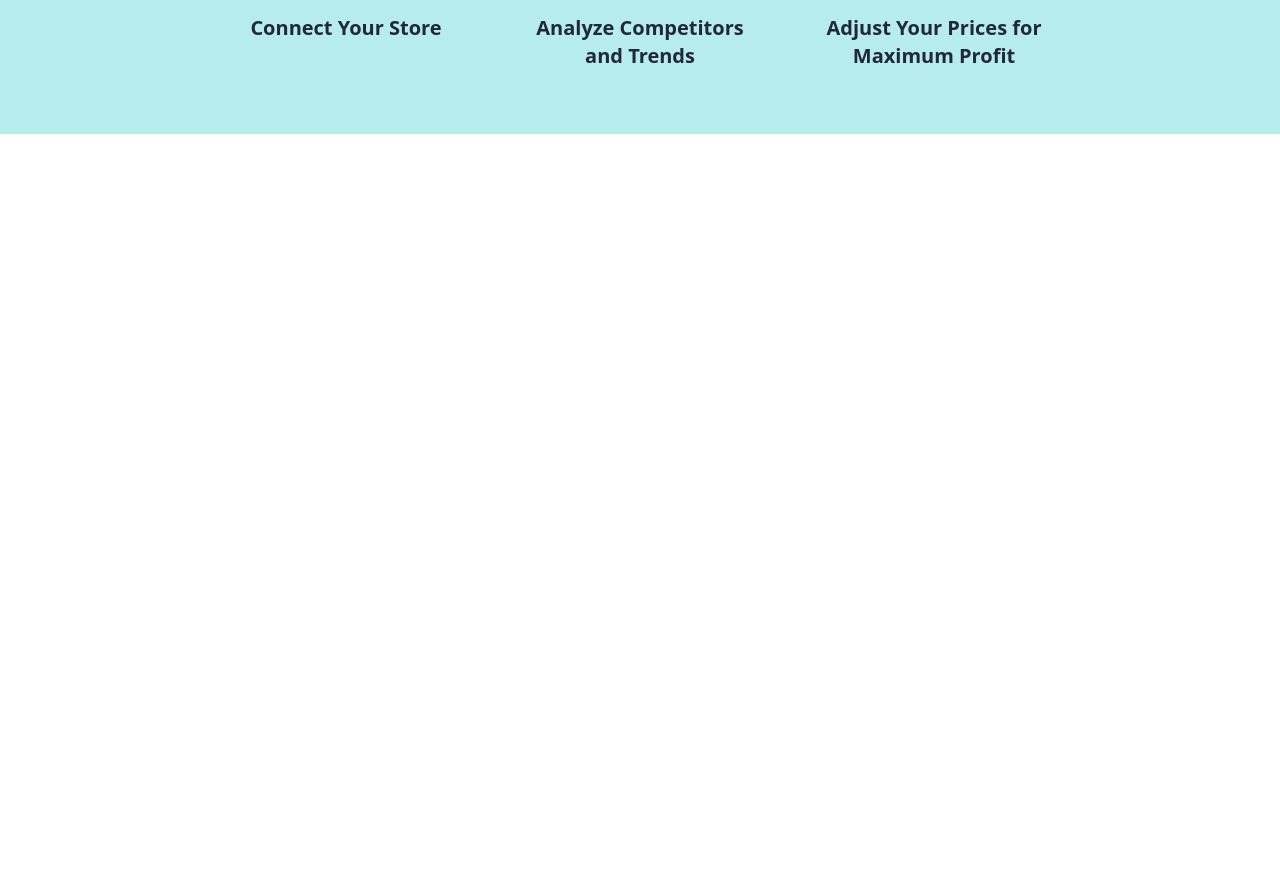
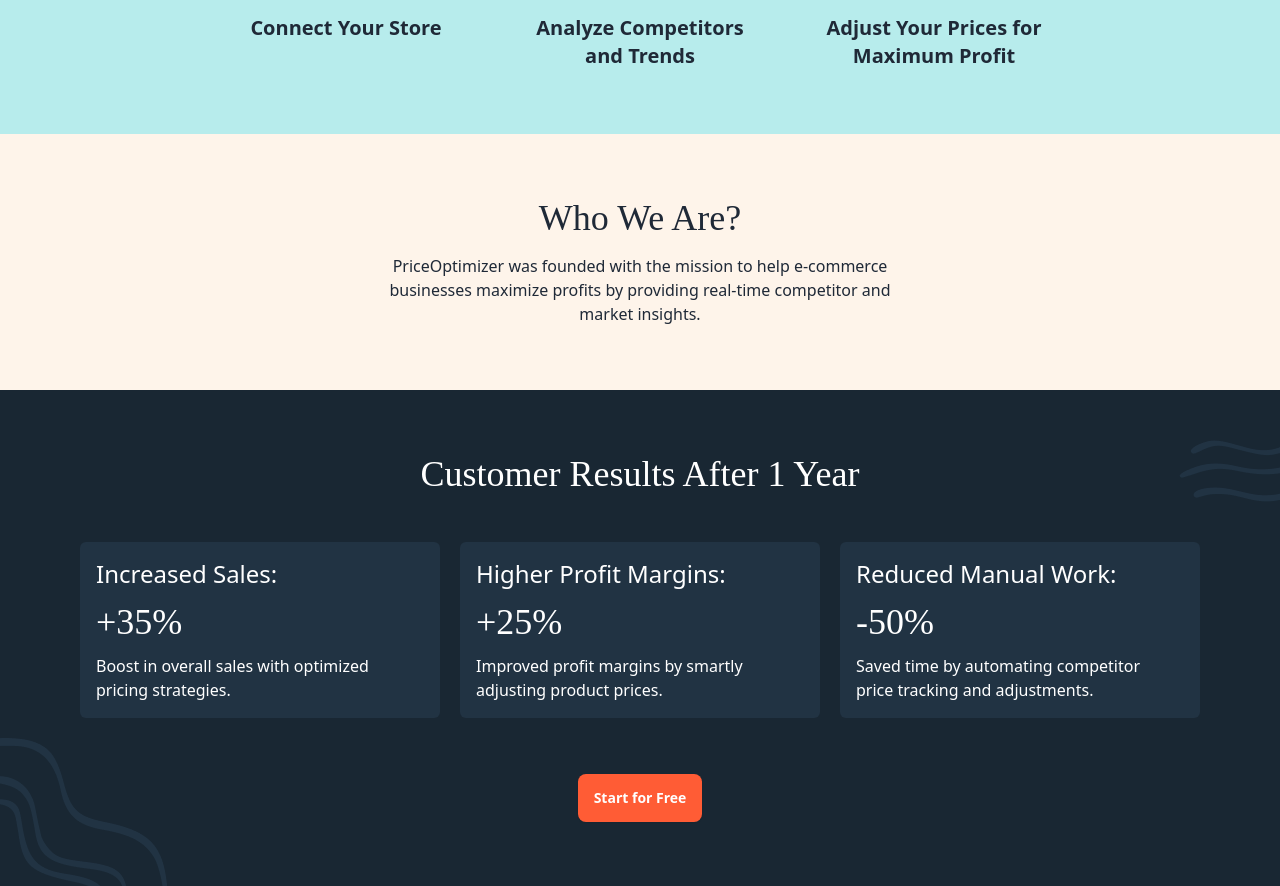
Before and after one commit to Tufazzul1/prize-optimizer, a React (Vite) app: page / in a window 1280 px wide. Shown: the part 1760-2646 px from the top of the page. Before the commit the page ends 1894 px from the top, so only its background shows below. Built offline with nearby package versions, Linux system fonts and the light colour scheme.

Commit message:
About done

```diff
--- a/src/components/Navbar.jsx
+++ b/src/components/Navbar.jsx
@@ -38,7 +38,7 @@
             <div className="navbar-center">
                 <Link to={'/'}><img src="/logo.png" alt="" /></Link>
             </div>
-            <div className="navbar-end gap-3 hidden">
+            <div className="navbar-end gap-3">
                 <button>Login</button>
                 <Button text="Start for Free"></Button>
             </div>
--- /dev/null
+++ b/src/pages/Home/About.jsx
@@ -0,0 +1,14 @@
+
+
+const About = () => {
+    return (
+        <div className="bg-[#FEF4EA] flex justify-center text-center py-16 sm:px-5 md:px-8 lg:px-16">
+            <div className="max-w-[538px]">
+            <h2 className="text-4xl font-Cormorant mb-4">Who We Are?</h2>
+            <p>PriceOptimizer was founded with the mission to help e-commerce businesses maximize profits by providing real-time competitor and market insights.</p>
+            </div>
+        </div>
+    );
+};
+
+export default About;
--- a/src/pages/Home/Banner.jsx
+++ b/src/pages/Home/Banner.jsx
@@ -29,7 +29,7 @@
                     className="z-10 relative rounded-md"
                     width="100%"
                     height="100%"
-                    src="https://www.youtube.com/embed/0x5mf8BUJZY?autoplay=1&mute=1"
+                    src="https://www.youtube.com/embed/0x5mf8BUJZY?mute=1"
                     title="Smart City Digital City Video"
                     frameBorder="0"
                     allow="accelerometer; autoplay; clipboard-write; encrypted-media; gyroscope; picture-in-picture; web-share"
--- a/src/pages/Home/HomePage/HomePage.jsx
+++ b/src/pages/Home/HomePage/HomePage.jsx
@@ -1,6 +1,8 @@
+import About from "../About";
 import Banner from "../Banner";
 import Brands from "../Brands";
 import HowWork from "../HowWork";
+import Result from "../Result";
 import Why from "../Why";
 
 
@@ -11,6 +13,8 @@
             <Brands></Brands>
             <Why></Why>
             <HowWork></HowWork>
+            <About></About>
+            <Result></Result>
         </div>
     );
 };
--- /dev/null
+++ b/src/pages/Home/Result.jsx
@@ -0,0 +1,36 @@
+import Button from "../../components/Button";
+
+
+const Result = () => {
+    return (
+        <div className="bg-[#192733] text-white py-16 sm:px-5 md:px-8 lg:px-16 relative">
+
+            <img className="absolute bottom-0 left-0" src="/resultbg-1.png" alt="" />
+            <img className="absolute right-0 top-0" src="/resultbg-2.png" alt="" />
+
+            <h2 className="text-4xl font-Cormorant text-center mb-8">Customer Results After 1 Year</h2>
+            <div className="flex flex-col md:flex-row gap-5 p-4">
+                <div className="p-4 pr-6 bg-[#213343] rounded-md flex-1">
+                    <h4 className="text-2xl">Increased Sales:</h4>
+                    <h2 className="text-4xl font-Cormorant my-3">+35%</h2>
+                    <p className="font-light">Boost in overall sales with optimized pricing strategies.</p>
+                </div>
+                <div className="p-4 pr-6 bg-[#213343] rounded-md flex-1">
+                    <h4 className="text-2xl">Higher Profit Margins:</h4>
+                    <h2 className="text-4xl font-Cormorant my-3">+25%</h2>
+                    <p className="font-light">Improved profit margins by smartly adjusting product prices.</p>
+                </div>
+                <div className="p-4 pr-6 bg-[#213343] rounded-md flex-1">
+                    <h4 className="text-2xl">Reduced Manual Work:</h4>
+                    <h2 className="text-4xl font-Cormorant my-3">-50%</h2>
+                    <p className="font-light">Saved time by automating competitor price tracking and adjustments.</p>
+                </div>
+            </div>
+            <div className="text-center mt-10">
+                <Button text="Start for Free"></Button>
+            </div>
+        </div>
+    );
+};
+
+export default Result;
```
Also changed, not shown: public/resultbg-1.png (added), public/resultbg-2.png (added).
